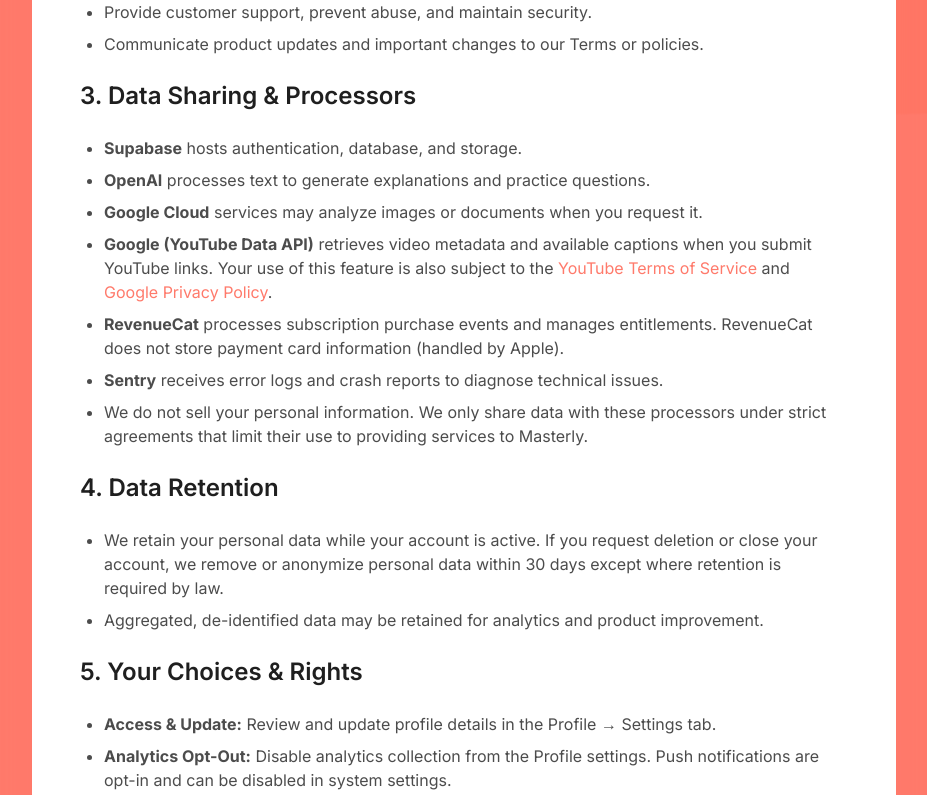
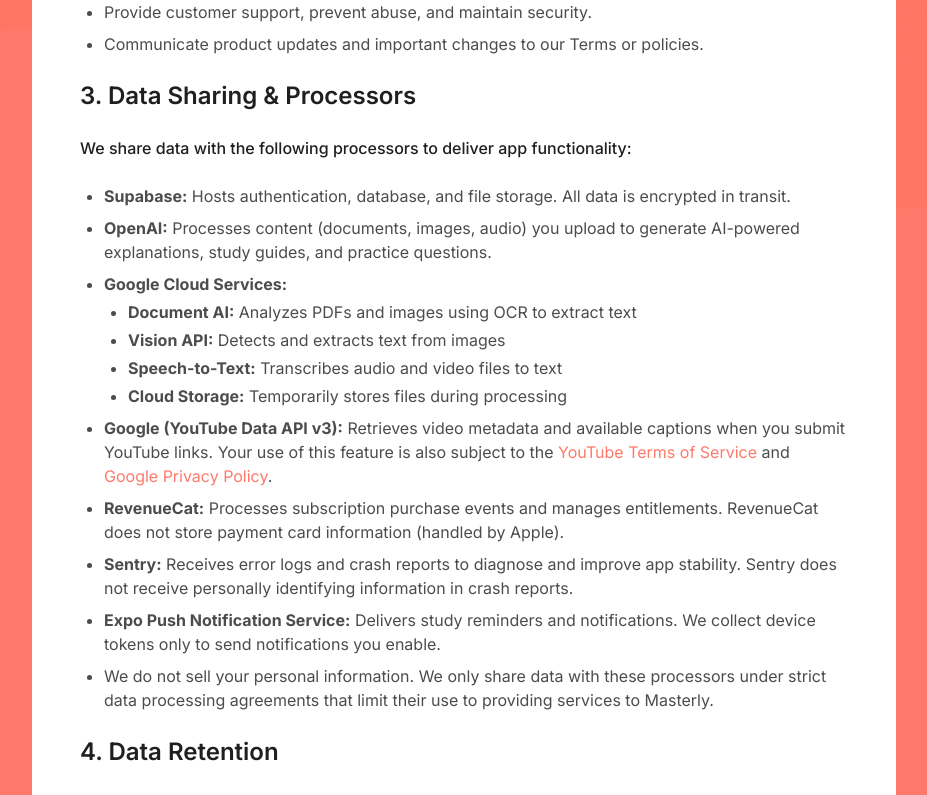
Before and after one commit to Ashwinn11/ai-study-canvas-25, a Next.js app: page /privacy in a window 1280 px wide. Shown: the part 860-1655 px from the top of the page, without its empty margins (176-1103 px from the left). Built offline with nearby package versions, Linux system fonts and the light colour scheme.

Commit message:
updated policies

```diff
--- a/app/privacy/page.tsx
+++ b/app/privacy/page.tsx
@@ -14,7 +14,7 @@
       <div className="container mx-auto px-4 max-w-4xl relative z-10">
         <div className="bg-white rounded-2xl shadow-elevated p-8 md:p-12">
           <h1 className="text-4xl font-bold mb-4 text-foreground">Privacy Policy</h1>
-          <p className="text-sm text-foreground/70 mb-8">Last updated: October 15, 2024</p>
+          <p className="text-sm text-foreground/70 mb-8">Last updated: October 26, 2024</p>
 
           <div className="prose prose-lg max-w-none text-foreground/80 space-y-6">
             <p>
@@ -40,14 +40,23 @@
             </ul>
 
             <h2 className="text-2xl font-semibold text-foreground mt-8 mb-4">3. Data Sharing & Processors</h2>
+            <p className="font-medium text-foreground mb-3">We share data with the following processors to deliver app functionality:</p>
             <ul className="list-disc pl-6 space-y-2">
-              <li><strong>Supabase</strong> hosts authentication, database, and storage.</li>
-              <li><strong>OpenAI</strong> processes text to generate explanations and practice questions.</li>
-              <li><strong>Google Cloud</strong> services may analyze images or documents when you request it.</li>
-              <li><strong>Google (YouTube Data API)</strong> retrieves video metadata and available captions when you submit YouTube links. Your use of this feature is also subject to the <a href="https://www.youtube.com/t/terms" className="text-primary hover:underline" target="_blank" rel="noopener noreferrer">YouTube Terms of Service</a> and <a href="https://policies.google.com/privacy" className="text-primary hover:underline" target="_blank" rel="noopener noreferrer">Google Privacy Policy</a>.</li>
-              <li><strong>RevenueCat</strong> processes subscription purchase events and manages entitlements. RevenueCat does not store payment card information (handled by Apple).</li>
-              <li><strong>Sentry</strong> receives error logs and crash reports to diagnose technical issues.</li>
-              <li>We do not sell your personal information. We only share data with these processors under strict agreements that limit their use to providing services to Masterly.</li>
+              <li><strong>Supabase:</strong> Hosts authentication, database, and file storage. All data is encrypted in transit.</li>
+              <li><strong>OpenAI:</strong> Processes content (documents, images, audio) you upload to generate AI-powered explanations, study guides, and practice questions.</li>
+              <li><strong>Google Cloud Services:</strong>
+                <ul className="list-disc pl-6 mt-1 space-y-1">
+                  <li><strong>Document AI:</strong> Analyzes PDFs and images using OCR to extract text</li>
+                  <li><strong>Vision API:</strong> Detects and extracts text from images</li>
+                  <li><strong>Speech-to-Text:</strong> Transcribes audio and video files to text</li>
+                  <li><strong>Cloud Storage:</strong> Temporarily stores files during processing</li>
+                </ul>
+              </li>
+              <li><strong>Google (YouTube Data API v3):</strong> Retrieves video metadata and available captions when you submit YouTube links. Your use of this feature is also subject to the <a href="https://www.youtube.com/t/terms" className="text-primary hover:underline" target="_blank" rel="noopener noreferrer">YouTube Terms of Service</a> and <a href="https://policies.google.com/privacy" className="text-primary hover:underline" target="_blank" rel="noopener noreferrer">Google Privacy Policy</a>.</li>
+              <li><strong>RevenueCat:</strong> Processes subscription purchase events and manages entitlements. RevenueCat does not store payment card information (handled by Apple).</li>
+              <li><strong>Sentry:</strong> Receives error logs and crash reports to diagnose and improve app stability. Sentry does not receive personally identifying information in crash reports.</li>
+              <li><strong>Expo Push Notification Service:</strong> Delivers study reminders and notifications. We collect device tokens only to send notifications you enable.</li>
+              <li>We do not sell your personal information. We only share data with these processors under strict data processing agreements that limit their use to providing services to Masterly.</li>
             </ul>
 
             <h2 className="text-2xl font-semibold text-foreground mt-8 mb-4">4. Data Retention</h2>
--- a/app/terms/page.tsx
+++ b/app/terms/page.tsx
@@ -14,7 +14,7 @@
       <div className="container mx-auto px-4 max-w-4xl relative z-10">
         <div className="bg-white rounded-2xl shadow-elevated p-8 md:p-12">
           <h1 className="text-4xl font-bold mb-4 text-foreground">Terms of Service</h1>
-          <p className="text-sm text-foreground/70 mb-8">Last updated: October 15, 2024</p>
+          <p className="text-sm text-foreground/70 mb-8">Last updated: October 26, 2024</p>
 
           <div className="prose prose-lg max-w-none text-foreground/80 space-y-6">
             <p>
@@ -51,8 +51,16 @@
             </ul>
 
             <h2 className="text-2xl font-semibold text-foreground mt-8 mb-4">5. Third-Party Services</h2>
+            <p className="font-medium text-foreground mb-3">Masterly uses the following third-party services to deliver core functionality:</p>
             <ul className="list-disc pl-6 space-y-2">
-              <li>Masterly uses Supabase for secure authentication and data storage, OpenAI for AI-powered explanations, Google services for document analysis, and the YouTube Data API to retrieve video metadata and available captions when you submit YouTube links. Your data will be processed by these providers solely to deliver the App's features. Use of any YouTube functionality is also subject to the <a href="https://www.youtube.com/t/terms" className="text-primary hover:underline" target="_blank" rel="noopener noreferrer">YouTube Terms of Service</a> and <a href="https://policies.google.com/privacy" className="text-primary hover:underline" target="_blank" rel="noopener noreferrer">Google Privacy Policy</a>.</li>
+              <li><strong>Supabase:</strong> Secure authentication, database, and file storage</li>
+              <li><strong>OpenAI:</strong> AI-powered explanations, study guides, and practice questions</li>
+              <li><strong>Google Cloud Services:</strong> Document AI (PDF/image OCR), Vision API (image text detection), Speech-to-Text (audio transcription), and Cloud Storage</li>
+              <li><strong>YouTube Data API v3:</strong> Video metadata retrieval and caption download when you submit YouTube links. Your use of YouTube features is also subject to the <a href="https://www.youtube.com/t/terms" className="text-primary hover:underline" target="_blank" rel="noopener noreferrer">YouTube Terms of Service</a> and <a href="https://policies.google.com/privacy" className="text-primary hover:underline" target="_blank" rel="noopener noreferrer">Google Privacy Policy</a>.</li>
+              <li><strong>RevenueCat:</strong> Subscription management and in-app purchase entitlements (Apple handles payment processing)</li>
+              <li><strong>Sentry:</strong> Error monitoring and crash reporting for app stability</li>
+              <li><strong>Expo Push Notifications:</strong> Sending study reminders and notifications to your device</li>
+              <li>Your data will be processed by these providers solely to deliver the App's features under strict data processing agreements.</li>
               <li>Links to third-party resources are provided for convenience. We do not endorse or assume responsibility for third-party websites or services.</li>
             </ul>
 
```
